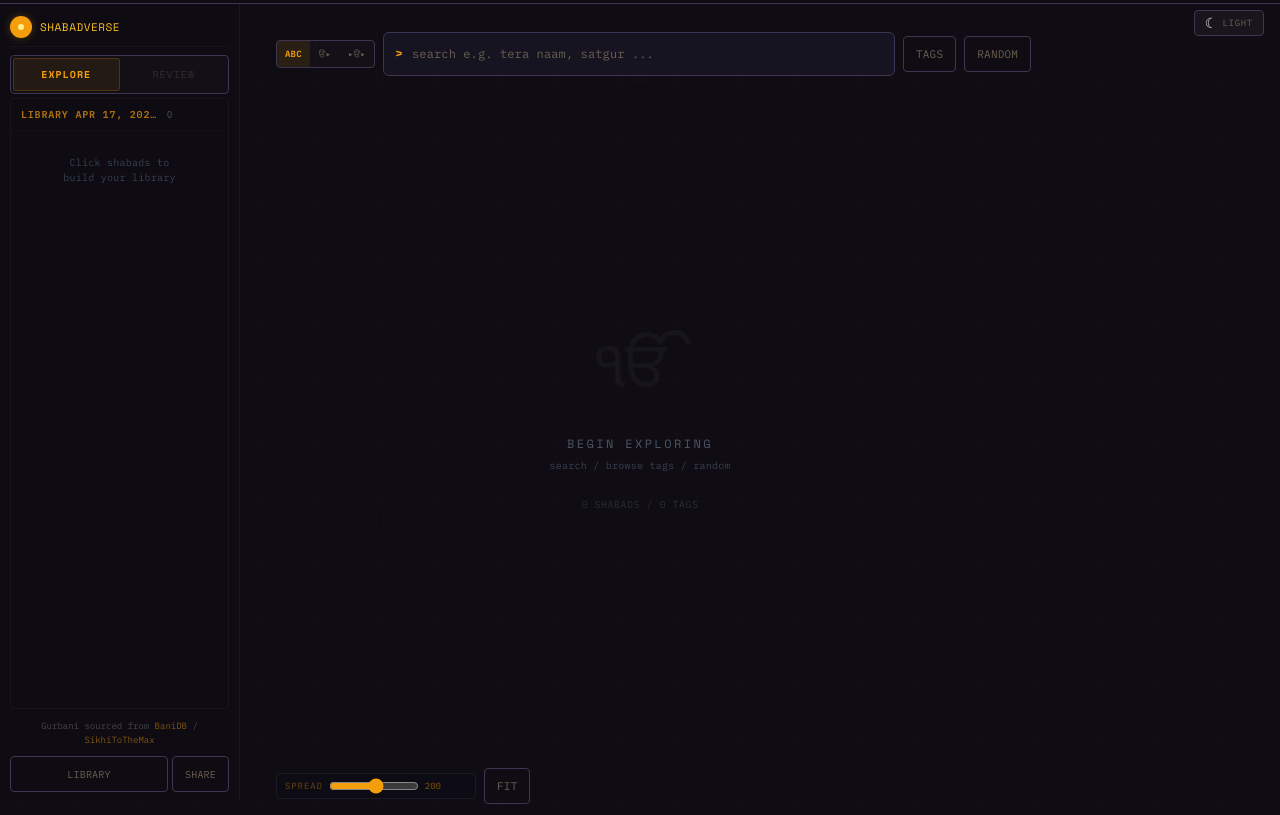
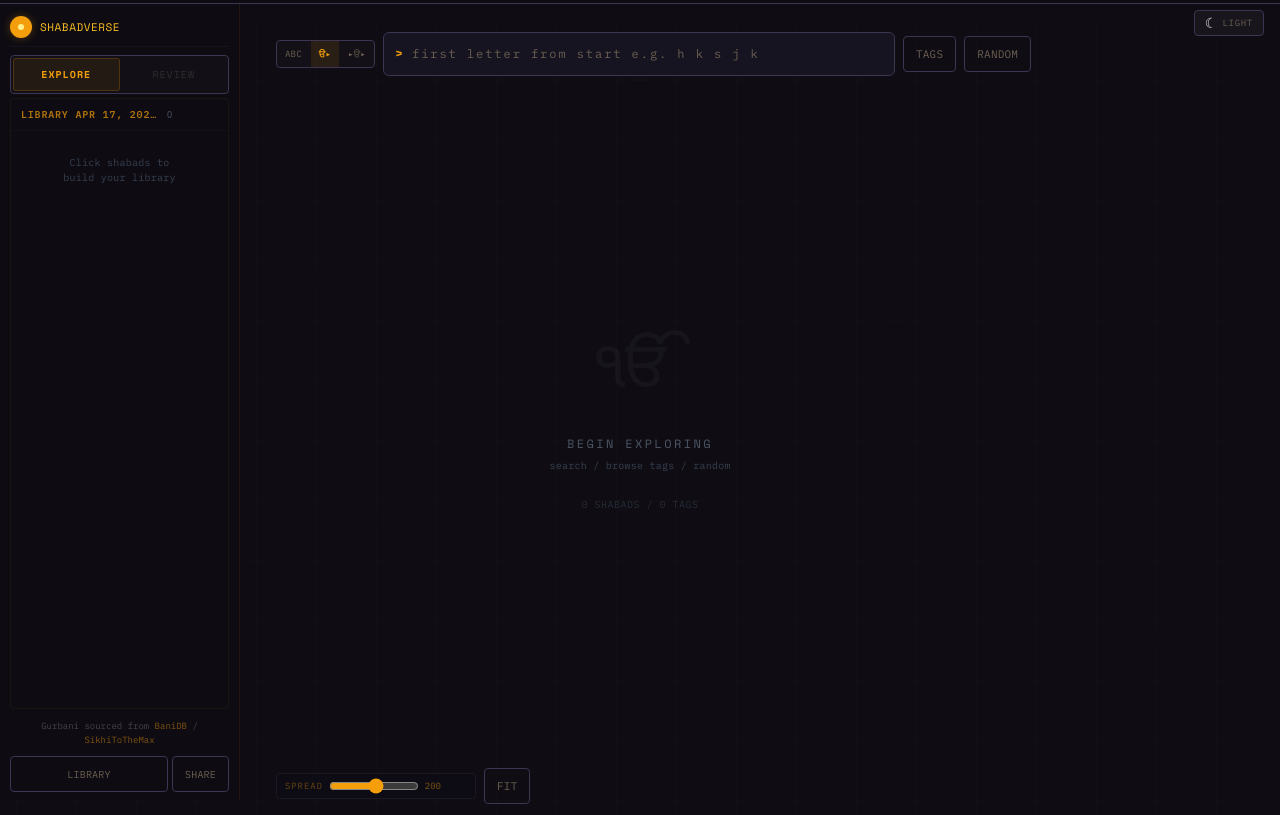
Before and after one commit to ujjaldidarsingh/ShabadVerse, a Flask app: page / in a window 1280 px wide. Shown: the top 815 px of the page. Run offline with Flask 3, Linux system fonts and the light colour scheme; data that the repository does not hold is empty; some libraries are stand-ins or nearby versions.

Commit message:
fix: default to first-letter search + fix dark mode init race
Search default changed from transliteration to first-letter-start
(Gurmukhi keyboard) since that's what keertanis expect from STTM.

Dark mode white-boundary-text bug: themeColor() in graph-explorer.js
ran before app-shell.js set the data-theme attribute, so Cytoscape
styles initialized with undefined theme state. Fixed by adding an
inline script in base.html that sets data-theme from localStorage
before any other JS loads. This eliminates the race between script
load order and theme initialization.

Co-Authored-By: Claude Opus 4.6 <noreply@anthropic.com>

```diff
--- a/parkaran-helper/static/js/app-shell.js
+++ b/parkaran-helper/static/js/app-shell.js
@@ -11,10 +11,13 @@
 
 function initTheme() {
     const saved = localStorage.getItem("shabadverse_theme");
-    if (saved) {
-        document.documentElement.setAttribute("data-theme", saved);
-    }
-    updateThemeToggleUI(saved || "dark");
+    // Always set data-theme explicitly so themeColor() in graph-explorer.js
+    // has a definitive value when Cytoscape initializes. Without this,
+    // data-theme is null on first load and themeColor's isLightTheme() check
+    // can race with Cytoscape style initialization.
+    const theme = saved || "dark";
+    document.documentElement.setAttribute("data-theme", theme);
+    updateThemeToggleUI(theme);
 }
 
 function updateThemeToggleUI(theme) {
--- a/parkaran-helper/static/js/graph-explorer.js
+++ b/parkaran-helper/static/js/graph-explorer.js
@@ -935,7 +935,7 @@ function asciiToGurmukhi(text) {
 
 /* ===== SEARCH MODE STATE ===== */
 
-let searchMode = "transliteration"; // "transliteration" | "first-letter-start" | "first-letter-anywhere"
+let searchMode = "first-letter-start"; // "first-letter-start" | "first-letter-anywhere" | "transliteration"
 
 function setSearchMode(mode) {
     searchMode = mode;
--- a/parkaran-helper/templates/app.html
+++ b/parkaran-helper/templates/app.html
@@ -67,13 +67,13 @@
             <!-- Search bar (floats at top of explore area) -->
             <div id="exploreCommandBar" class="explore-search-bar">
                 <div class="search-mode-selector">
-                    <button type="button" class="search-mode active" data-mode="transliteration" title="English transliteration search">ABC</button>
-                    <button type="button" class="search-mode" data-mode="first-letter-start" title="First letter from start (Gurmukhi keyboard)">ੳ▸</button>
+                    <button type="button" class="search-mode" data-mode="transliteration" title="English transliteration search">ABC</button>
+                    <button type="button" class="search-mode active" data-mode="first-letter-start" title="First letter from start (Gurmukhi keyboard)">ੳ▸</button>
                     <button type="button" class="search-mode" data-mode="first-letter-anywhere" title="First letter anywhere (Gurmukhi keyboard)">▸ੳ▸</button>
                 </div>
                 <div class="search-cmd relative flex-1 max-w-lg">
-                    <input type="text" id="graphSearch" class="search-input" placeholder="search e.g. tera naam, satgur ..." autocomplete="off" spellcheck="false">
-                    <div id="gurmukhiPreview" class="gurmukhi-preview hidden"></div>
+                    <input type="text" id="graphSearch" class="search-input gurmukhi-mode" placeholder="first letter from start e.g. h k s j k" autocomplete="off" spellcheck="false">
+                    <div id="gurmukhiPreview" class="gurmukhi-preview"></div>
                     <div id="searchDropdown" class="autocomplete-dropdown hidden"></div>
                 </div>
                 <button class="btn-ghost" onclick="openTagBrowser()">TAGS</button>
--- a/parkaran-helper/templates/base.html
+++ b/parkaran-helper/templates/base.html
@@ -26,6 +26,14 @@
     <link rel="stylesheet" href="{{ url_for('static', filename='css/style.css') }}">
 </head>
 <body class="bg-void text-gray-200 min-h-screen {% block body_class %}{% endblock %}">
+<script>
+    // Set theme before any rendering to prevent flash of wrong colors.
+    // Must run before graph-explorer.js initializes Cytoscape styles.
+    (function() {
+        var t = localStorage.getItem("shabadverse_theme") || "dark";
+        document.documentElement.setAttribute("data-theme", t);
+    })();
+</script>
     <!-- Star field background -->
     <div class="star-field"></div>
 
```
